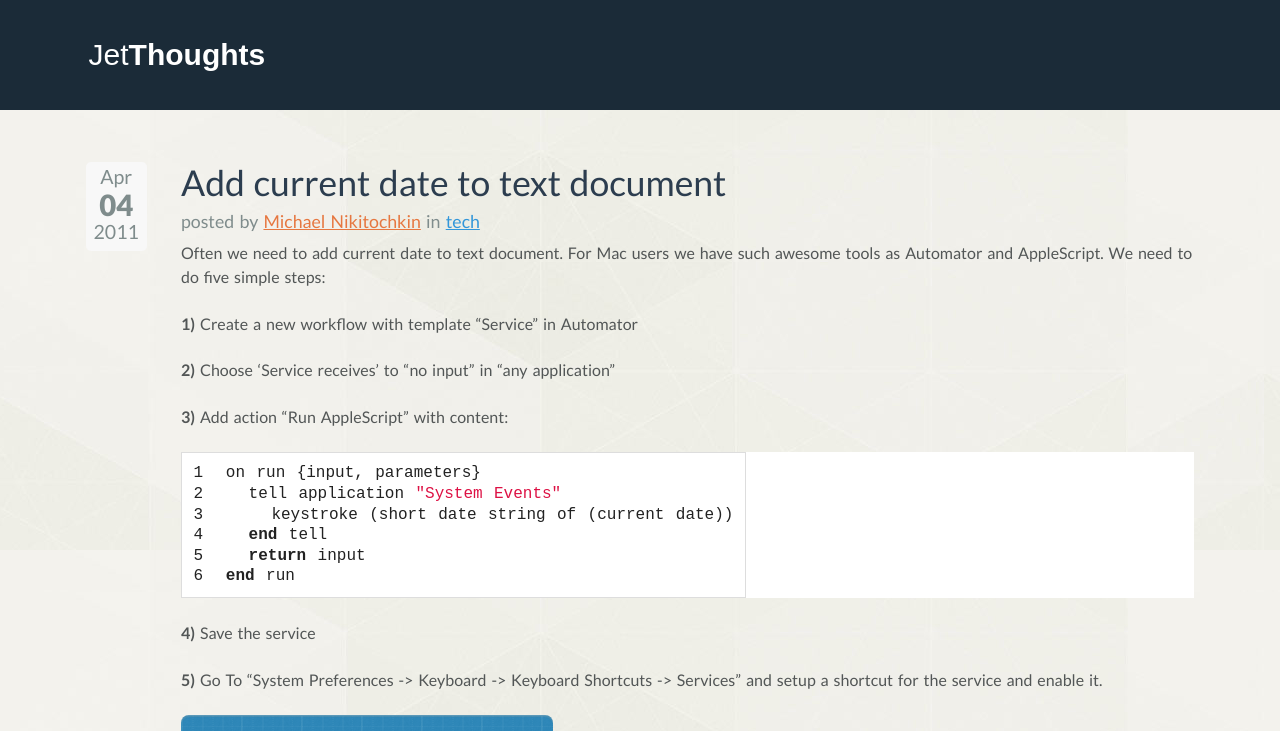
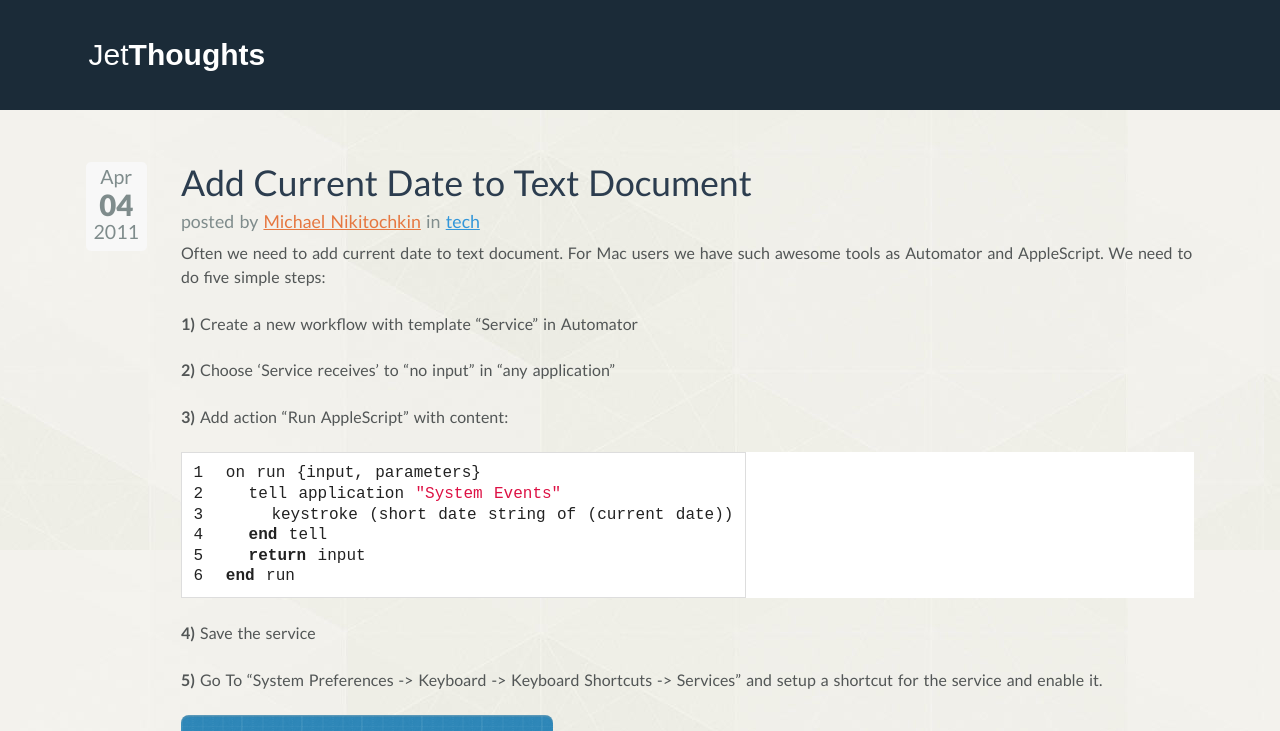
Before and after one commit to tehhi42/jetthoughts.github.io, a Jekyll site: the page built from _posts/2011-04-04-add-current-date-to-text-document.markdown, in a window 1280 px wide, cut to the strip 0-731 px from the top of the page. Built offline with Jekyll 4.4.1, drawn with Linux system fonts in a browser that asks for light colours; some web fonts are replaced; Markdown is read by kramdown in place of the engine named in the settings; comment, search, counter and statistics services are not loaded.

```diff
--- a/_posts/2011-04-04-add-current-date-to-text-document.markdown
+++ b/_posts/2011-04-04-add-current-date-to-text-document.markdown
@@ -1,6 +1,6 @@
 ---
 layout: post
-title: Add current date to text document
+title: Add Current Date to Text Document
 date: 2011-04-04
 author: Michael Nikitochkin
 authors_git: miry
```
